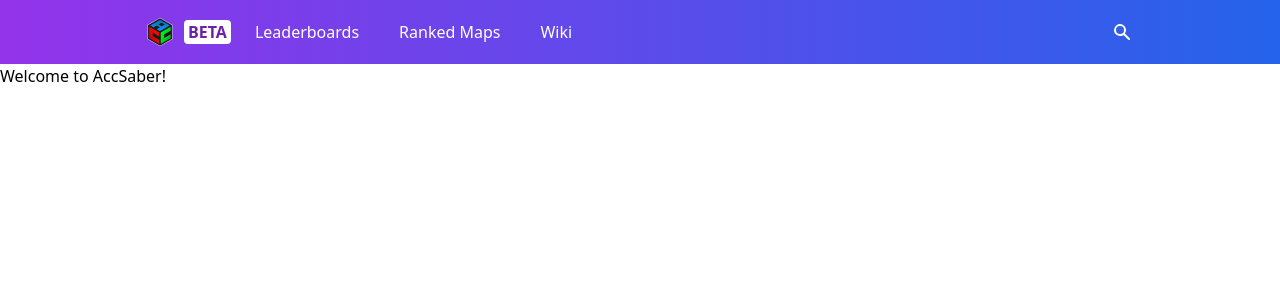
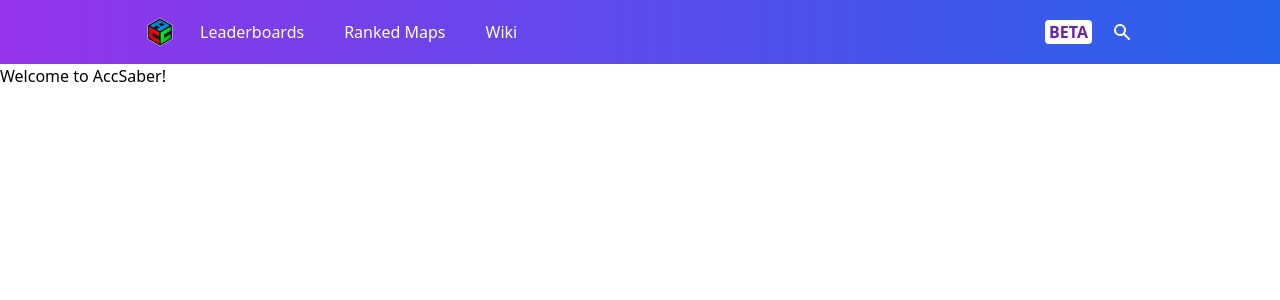
Before and after one commit to accsaber/accsaber-redesign, a Next.js app: page / in a window 1280 px wide. Shown: the top 300 px of the page. Built offline with nearby package versions, Linux system fonts and the light colour scheme.

Commit message:
move beta indicator to the right

```diff
--- a/app/Components/Header.tsx
+++ b/app/Components/Header.tsx
@@ -40,13 +40,6 @@ const Header = () => {
               className="w-8 h-8 aspect-square"
             />
           </Link>
-          <div>
-            {config.isBeta && (
-              <div className="block px-1 font-semibold text-purple-800 uppercase bg-white rounded">
-                Beta
-              </div>
-            )}
-          </div>
           <nav className="flex-1 hidden gap-2 md:flex">
             {headerItems.map(({ href, name, match }) => (
               <Link
@@ -62,6 +55,13 @@ const Header = () => {
               Wiki
             </a>
           </nav>
+          <div>
+            {config.isBeta && (
+              <div className="block px-1 font-semibold text-purple-800 uppercase bg-white rounded">
+                Beta
+              </div>
+            )}
+          </div>
           <nav className="hidden md:flex">
             <ActionSection onClick={() => setMenu(false)} />
           </nav>
```
